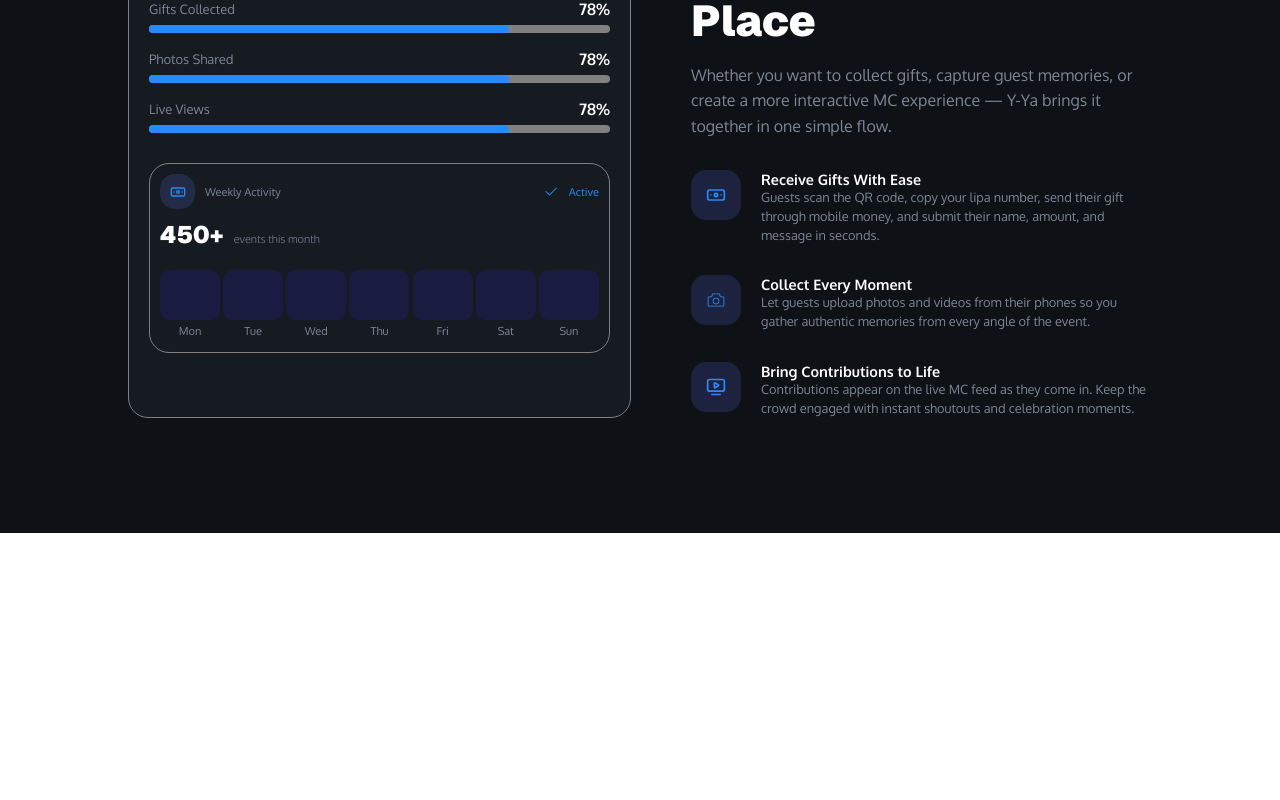
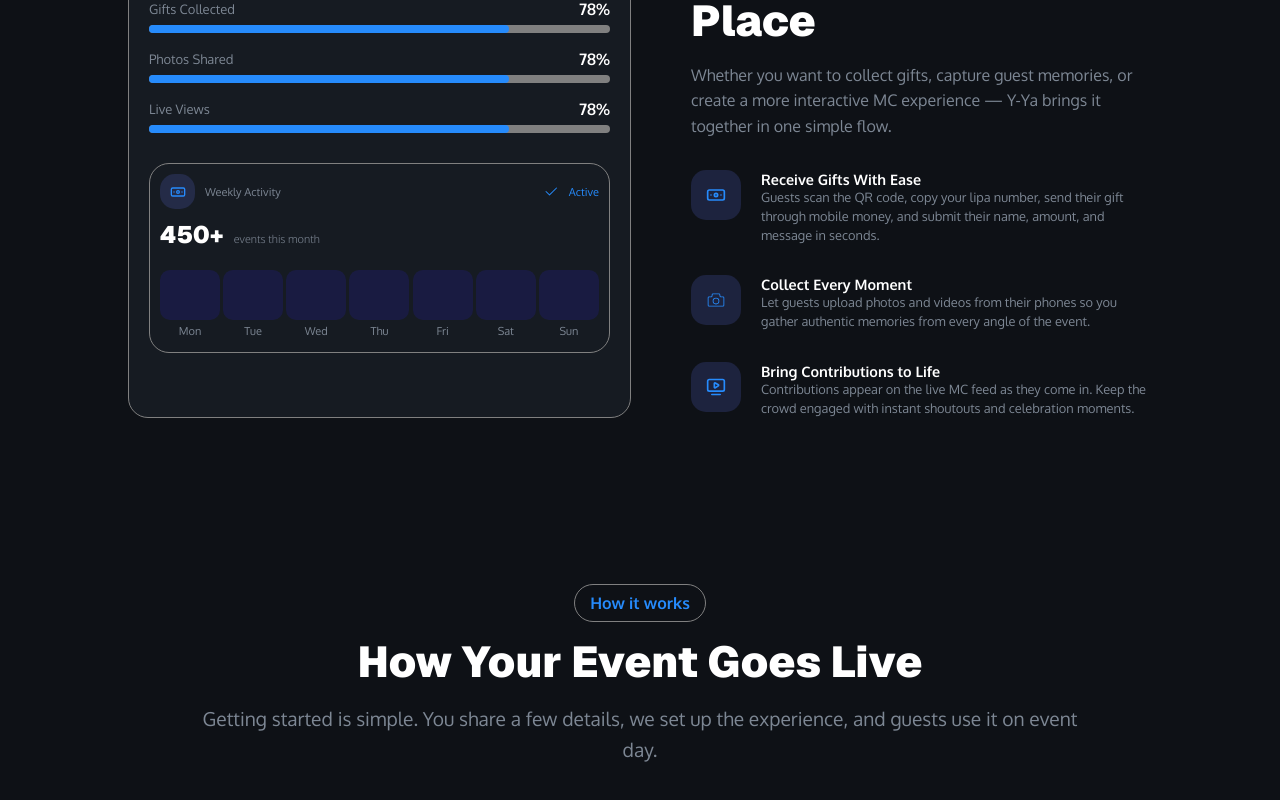
Before and after one commit to Sumally007/wedding-app, a React (Vite) app: page / in a window 1280 px wide. Shown: the part 1507-2307 px from the top of the page. Before the commit the page ends 2040 px from the top, so only its background shows below. Built offline with nearby package versions, Linux system fonts and the light colour scheme.

Commit message:
starting building how it work section header

```diff
--- a/src/App.jsx
+++ b/src/App.jsx
@@ -3,6 +3,7 @@ import Navigation from './Navigation/Navigation'
 import Header from './Header/Header'
 import Hero from './Hero/Hero'
 import Main from './Main/Main'
+import HowItWorks from './HowItWorks/HowItWorks'
 
 
 const App = () => {
@@ -11,6 +12,7 @@ const App = () => {
     <Header />
     <Hero />
     <Main />
+    <HowItWorks />
   </>
   )
 }
--- /dev/null
+++ b/src/HowItWorks/HowItWorks.css
@@ -0,0 +1,47 @@
+.how-it-works-section {
+    font-family: "Oxygen", sans-serif;
+    width: 100%;
+    padding: 4% 10% 5% 10%;
+    display: flex;
+    justify-content: space-between;
+    align-items: center;
+    /* gap: 20px; */
+    background-color: lab(4.92% -0.25 -3.5);
+}
+
+.header-works-section {
+    display: flex;
+    align-items: center;
+    flex-direction: column;
+
+}
+
+.top-header {
+    font-family: "Oxygen", sans-serif;
+    font-weight: bold;
+    padding: 2px 15px;
+    border: 1px solid grey;
+    border-radius: 30px;
+    font-size: 16px;
+    color: lab(56.8475% 3.2759 -65.2818);
+}
+
+.header-works-section h1 {
+    font-family: "Geist", sans-serif;
+    color: #fff;
+    font-size: 2.7rem;
+    font-weight: 800;
+    margin-bottom: 15px;
+    line-height: 1.2;
+    margin-top: 15px;
+}
+
+.bottom-subtitle {
+    font-family: "Oxygen", sans-serif;
+    font-size: 1.2rem;
+    line-height: 1.6;
+    margin-bottom: 30px;
+    margin-left: 64px;
+    margin-right: 64px;
+    text-align: center;
+}
--- /dev/null
+++ b/src/HowItWorks/HowItWorks.jsx
@@ -0,0 +1,18 @@
+import React from 'react'
+import "../../src/HowItWorks/HowItWorks.css";
+
+const HowItWorks = () => {
+    return (
+        <section className='how-it-works-section'>
+            <div className='header-works-section'>
+                <p className='top-header'>How it works</p>
+                <h1>How Your Event Goes Live</h1>
+                <p className='bottom-subtitle'>Getting started is simple. You share a few details, we set up the experience, and guests use it on event day.</p>
+            </div>
+            <div className='card-section'></div>
+            <div className='footer-works-section'></div>
+        </section>
+    )
+}
+
+export default HowItWorks
```
